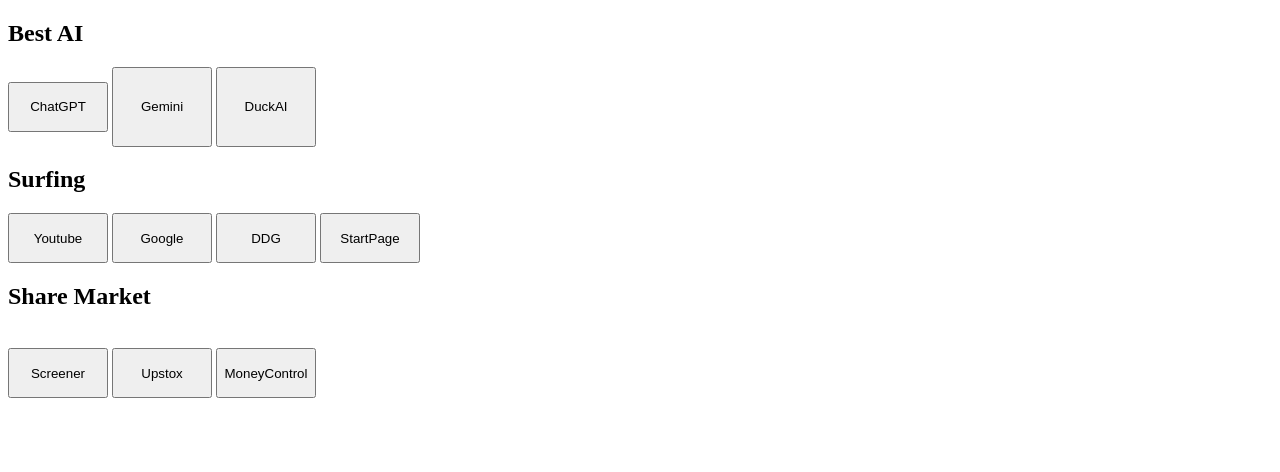
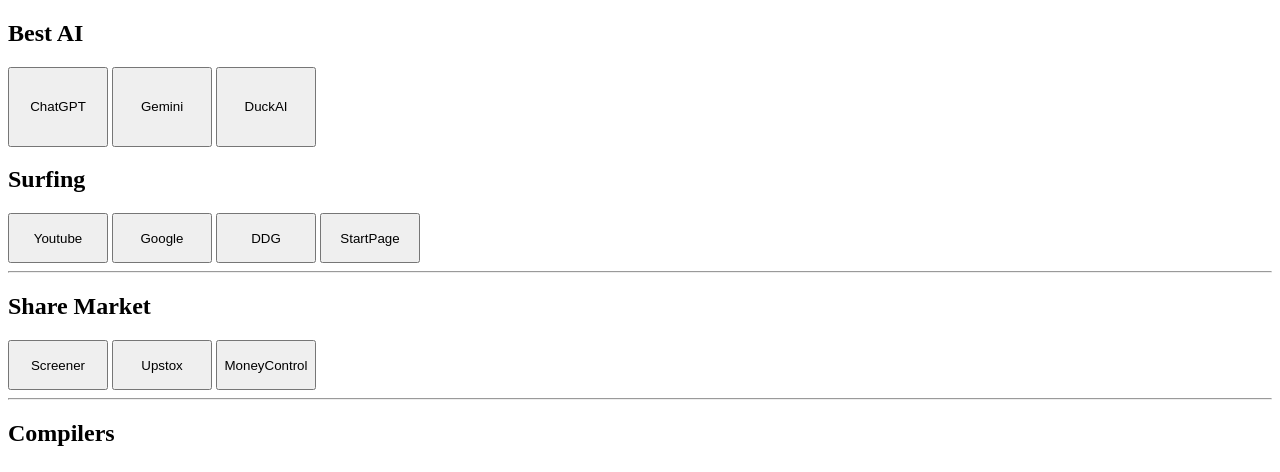
Before and after one commit to ISF786/isf786.github.io, a plain HTML site: page index.html in a window 1280 px wide. Shown: the part 328-800 px from the top of the page. Drawn offline with Linux system fonts and the light colour scheme.

Commit message:
Update index.html

```diff
--- a/index.html
+++ b/index.html
@@ -24,27 +24,28 @@
 <h1 style="background-color:mediumseagreen;"><span>IMP-SITES</span></h1>
 
   <h2>Best AI </h2>
-<a href="https://chatgpt.com/" target="_blank"> <button style="width: 100px; height: 50px;">ChatGPT</button></a>
+<a href="https://chatgpt.com/" target="_blank"> <button style="width: 100px; height: 80px;">ChatGPT</button></a>
 <a href="https://gemini.google.com/app" target="_blank"> <button style="width: 100px; height: 80px;">Gemini</button></a>
-<a href="https://duckduckgo.com/?q=DuckDuckGo+AI+Chat&ia=chat&duckai=1" target="_blank"> <button style="width: 100px; height: 80px;">DuckAI</button></a>
+<a href="https://duckduckgo.com/?q=DuckDuckGo+AI+Chat&ia=chat&duckai=1" target="_blank"> <button style="width: 100px; height: 80px;">DuckAI</button></a
 
+  <hr>
 
-  <br>
 <h2>Surfing</h2>
+
   <a href="https://www.youtube.com" target="_blank"> <button style="width: 100px; height: 50px;">Youtube</button></a>
 <a href="https://www.google.com" target="_blank"> <button style="width: 100px; height: 50px;">Google</button></a>
 <a href="https://www.duckduckgo.com" target="_blank"> <button style="width: 100px; height: 50px;">DDG</button></a>
 <a href="https://www.startpage.com/" target="_blank"> <button style="width: 100px; height: 50px;">StartPage</button></a>
 
+<hr>
 <h2>Share Market</h2>
-<br>
 
 <a href="https://www.screener.in/" target="_blank"> <button style="width: 100px; height: 50px;">Screener</button></a>
+<a href="https://login.upstox.com/" target="_blank"> <button style="width: 100px; height: 50px;">Upstox</button></a>
+<a href="https://www.moneycontrol.com/" target="_blank"> <button style="width: 100px; height: 50px;">MoneyControl</button></a>
+<hr>
 
-<a href="https://login.upstox.com/" target="_blank"> <button style="width: 100px; height: 50px;">Upstox</button></a>
-
-<a href="https://www.moneycontrol.com/" target="_blank"> <button style="width: 100px; height: 50px;">MoneyControl</button></a>
-<br>
+<h2>Compilers</h2>
 
 
 
```
